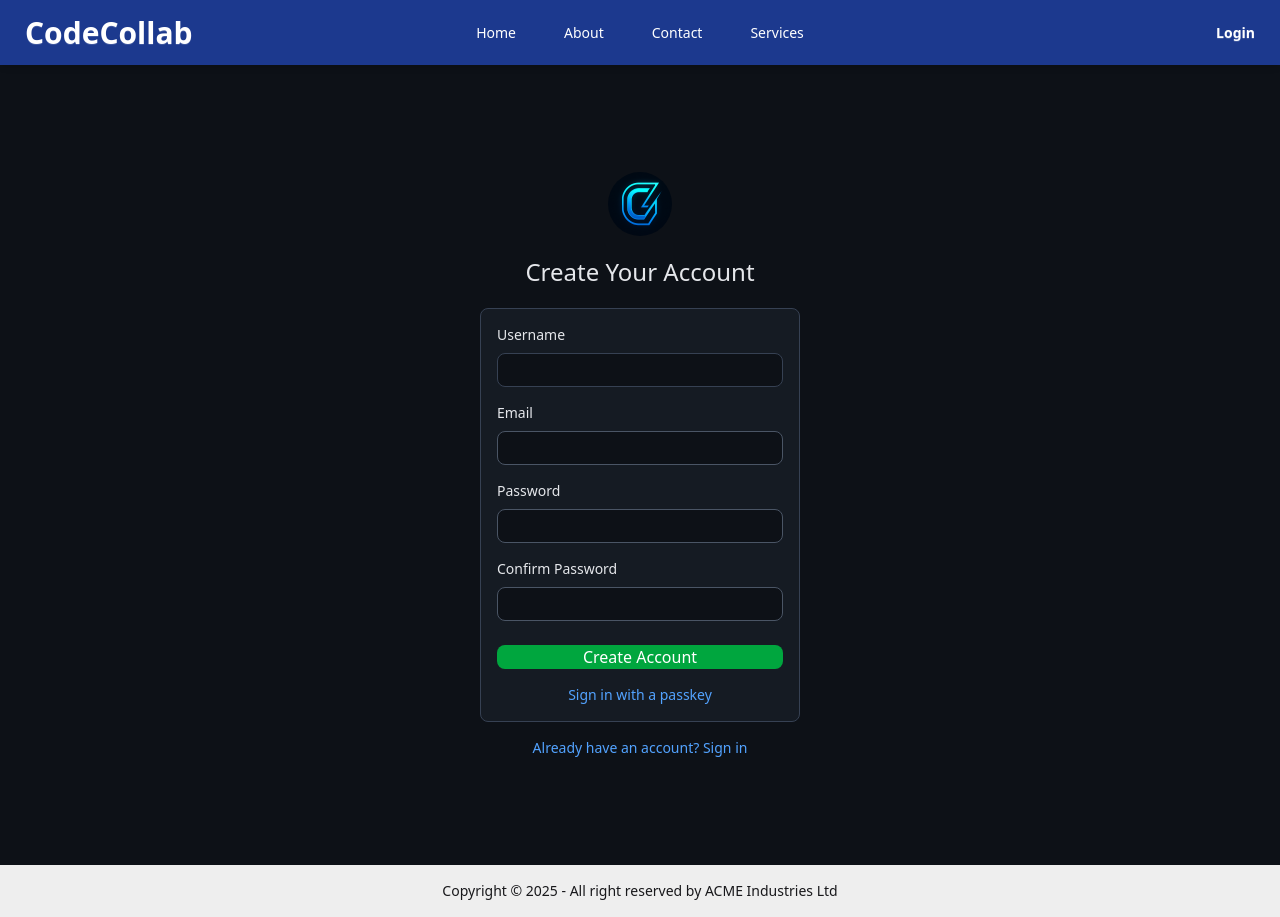
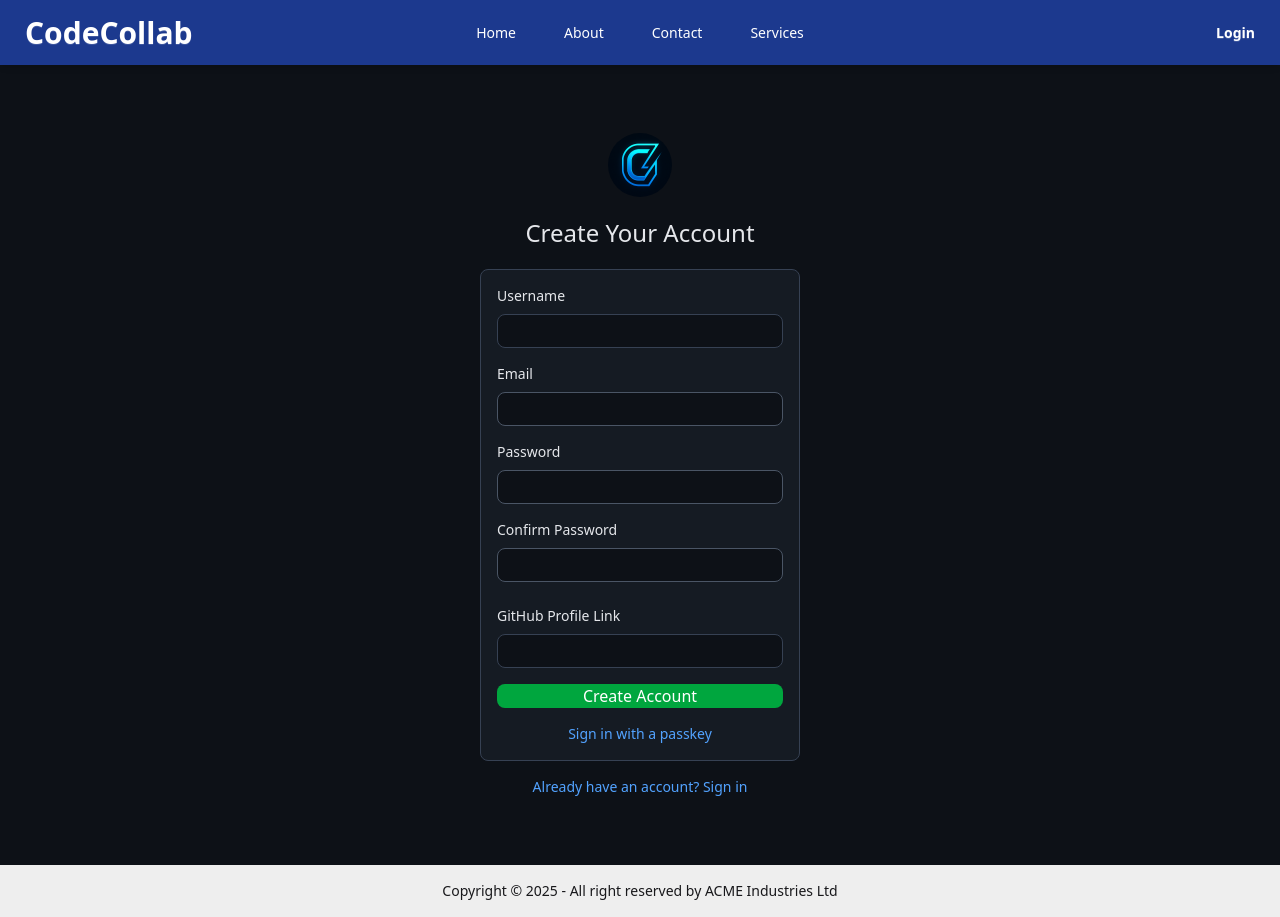
Before and after one commit to AsmShuvo/CODE-COLLAB-APP, a React (Vite) app in the folder Frontend/: page /register in a window 1280 px wide. Built offline with nearby package versions, Linux system fonts and the light colour scheme.

Commit message:
Add: github profile link section

```diff
--- a/Frontend/src/pages/Auth/Register.jsx
+++ b/Frontend/src/pages/Auth/Register.jsx
@@ -9,6 +9,7 @@ const Register = () => {
     username: "",
     password: "",
     confirmPassword: "",
+    githubProfile: "", // Added GitHub Profile field
   });
 
   const [error, setError] = useState("");
@@ -152,6 +153,19 @@ const Register = () => {
           />
         </div>
 
+        {/* GitHub Profile Field */}
+        <div className="mb-4">
+          <label className="block mb-2 text-sm">GitHub Profile Link </label>
+          <input
+            type="text"
+            name="githubProfile"
+            value={formData.githubProfile}
+            onChange={handleInputChange}
+            className="w-full border border-gray-700 p-1 bg-[#0d1117] text-gray-200 rounded-lg"
+            required
+          />
+        </div>
+
         <button
           type="submit"
           className="w-full bg-green-600 text-white rounded-lg"
```
Also changed, not shown: 2 other files (tests, documents, lock files or other folders).
